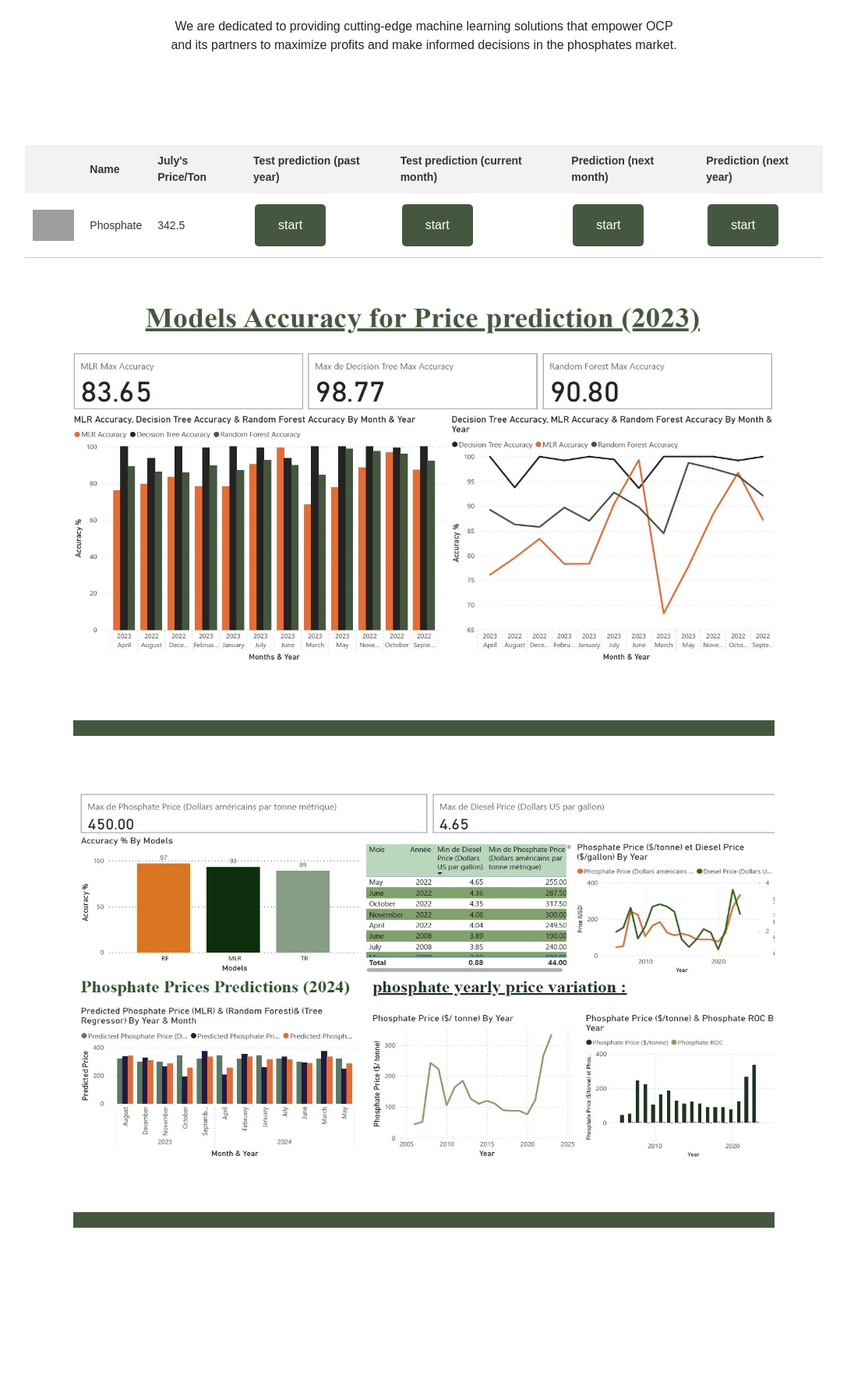
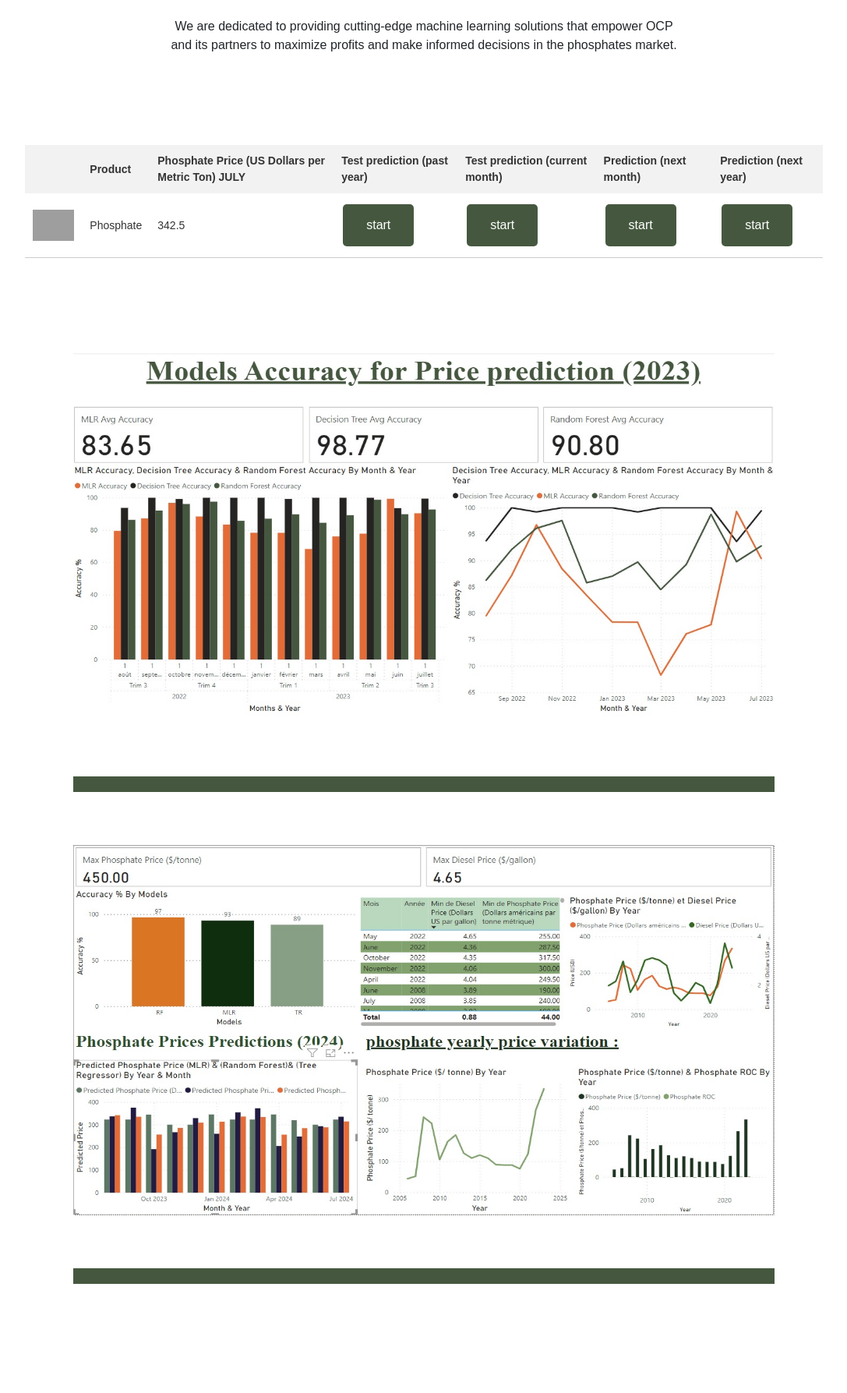
Before and after one commit to SALMANHILI/predictionpricephosphate, a Flask app: page /index in a window 1280 px wide. Shown: the part 264-2051 px from the top of the page at 78% size, without its empty margins (96-1183 px from the left). Before the commit the page ends 1839 px from the top, so only its background shows below. Run offline with Flask 3, Linux system fonts and the light colour scheme; grey boxes are pictures that could not be loaded.

Commit message:
On branch main Your branch is up to date with 'origin/main'. Changes to be committed: deleted:    static/BI1.jpg deleted:    static/BI2.jpg new file:   static/PB1.jpg new file:   static/PB2.jpg modified:   templates/public/index.html

```diff
--- a/templates/public/index.html
+++ b/templates/public/index.html
@@ -30,8 +30,8 @@
     <tr>
 
       <th></th>
-      <th>Name</th>
-      <th>July's Price/Ton </th>
+      <th>Product</th>
+      <th>Phosphate Price (US Dollars per Metric Ton) JULY </th>
       <th>Test prediction (past year)</th>
       <th>Test prediction (current month)</th>
       <th>Prediction (next month)</th>
@@ -60,16 +60,19 @@
   </tbody>
 </table>
 
-<center><img src="static/BI2.jpg" alt="Plot" height="475px" width="900px"></center>
-<br>
-<br>
+
+
+<br><br><br>
+
+
+<center><img src="static/PB2.jpg" alt="Plot1" height="475px" width="900px"></center>
+<br><br>
 
 <div class="line"></div>
-
 <br><br>
 
 
-<center><img src="static/BI1.jpg" alt="Plot1" height="475px" width="900px"></center>
+<center><img src="static/PB1.jpg" alt="Plot1" height="475px" width="900px"></center>
 <br><br>
 
 <div class="line"></div>
```
Also changed, not shown: static/BI1.jpg (deleted), static/BI2.jpg (deleted), static/PB1.jpg (added), static/PB2.jpg (added).
